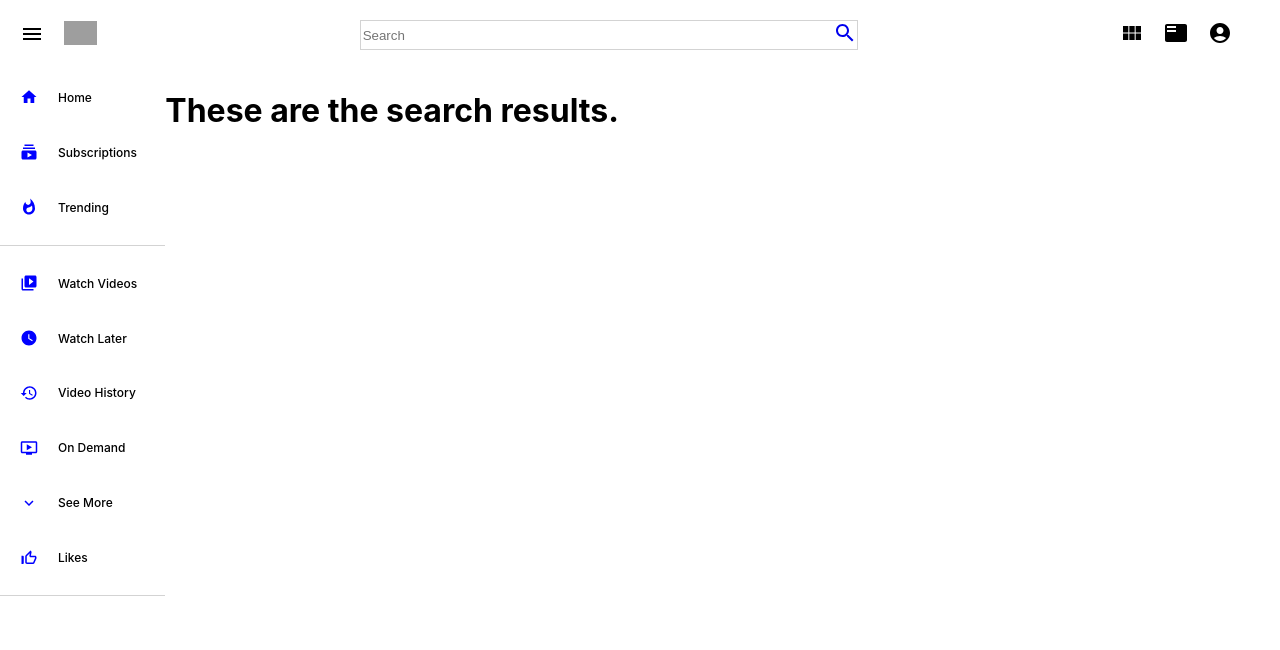
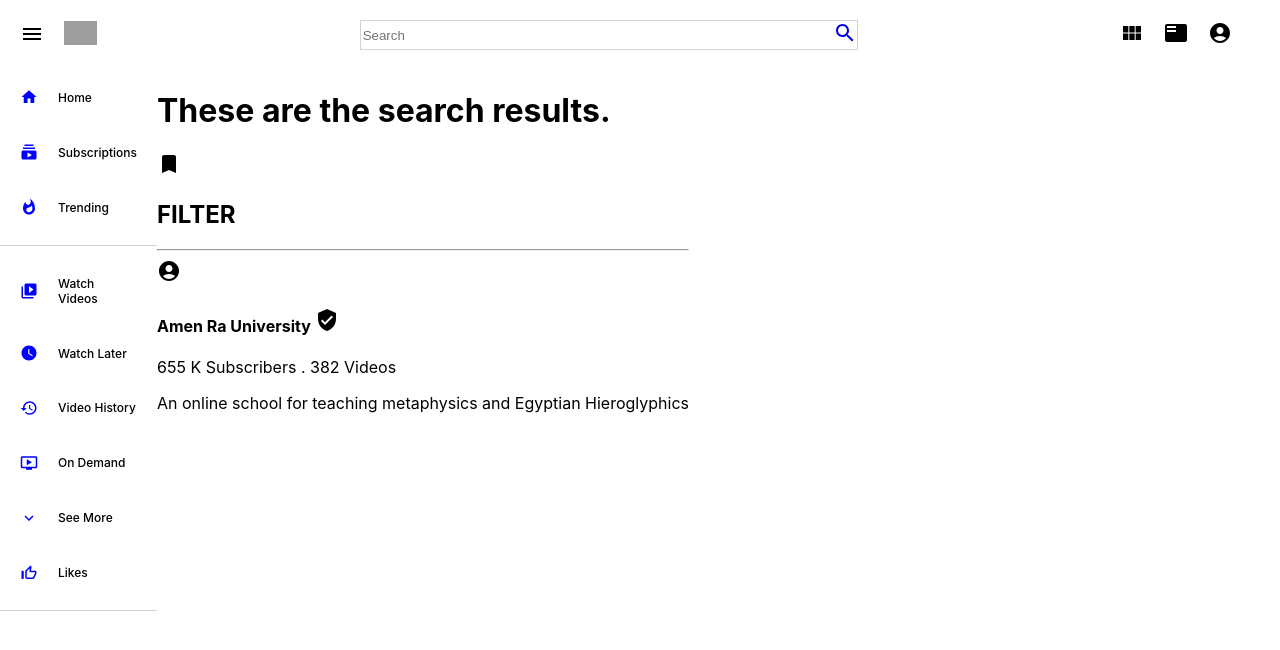
Before and after one commit to shakimharris/youtube-clone, a React (Create React App) app: page /search in a window 1280 px wide. Shown: the top 650 px of the page. Built offline with nearby package versions, Linux system fonts and the light colour scheme; grey boxes are pictures that could not be loaded.

Commit message:
imported the channel row for the search page

```diff
--- /dev/null
+++ b/src/ChannelRow.js
@@ -0,0 +1,29 @@
+import React from 'react';
+import './ChannelRow.css';
+import AccountCircleIcon from '@mui/icons-material/AccountCircle';
+import VerifiedUserIcon from '@mui/icons-material/VerifiedUser';
+function ChannelRow({
+    image,
+    subCount,
+    noOfVideos,
+    description,
+    channel,
+    verified
+    }) {
+        return (
+            <div className="channelrow">
+                <AccountCircleIcon className="circle__icon" alt={channel} src={image} />
+                 <div className="channel__text">
+                     <h4>
+                     {channel} {verified && <VerifiedUserIcon />}
+                     </h4>
+                     <p>
+                         {subCount} Subscribers . {noOfVideos} Videos
+                     </p>
+                     <p>{description}</p>
+                 </div>
+            </div>
+        )
+    }
+
+export default ChannelRow
--- a/src/pages/SearchResults.js
+++ b/src/pages/SearchResults.js
@@ -1,10 +1,28 @@
-import React from 'react'
+import React from 'react';
+import ChannelRow from '../ChannelRow';
+import TunedOutlinedIcon from '@mui/icons-material/TurnedInOutlined';
+
 
 function SearchResults() {
     return (
         <div className="searchResults">
             <h1>These are the search results.</h1>
+             <div className="filterResults">
+                 <TunedOutlinedIcon />
+                  <h2>FILTER</h2>
+                  </div>
+                 <hr />
+              <ChannelRow
+               image="https://yt3.ggpht.com/ytc/AKedOLRbdv3Di8paQyrgMF_VwFXPkhwVzcW59Vgo8dTsyw=s88-c-k-c0x00ffffff-no-rj"
+               description="An online school for teaching metaphysics and Egyptian Hieroglyphics"
+               noOfVideos={382}
+               channel="Amen Ra University"
+               verified={true}
+               subCount="655 K"
+            />
         </div>
+
+
     )
 }
 
```
Also changed, not shown: src/ChannelRow.css (added).
